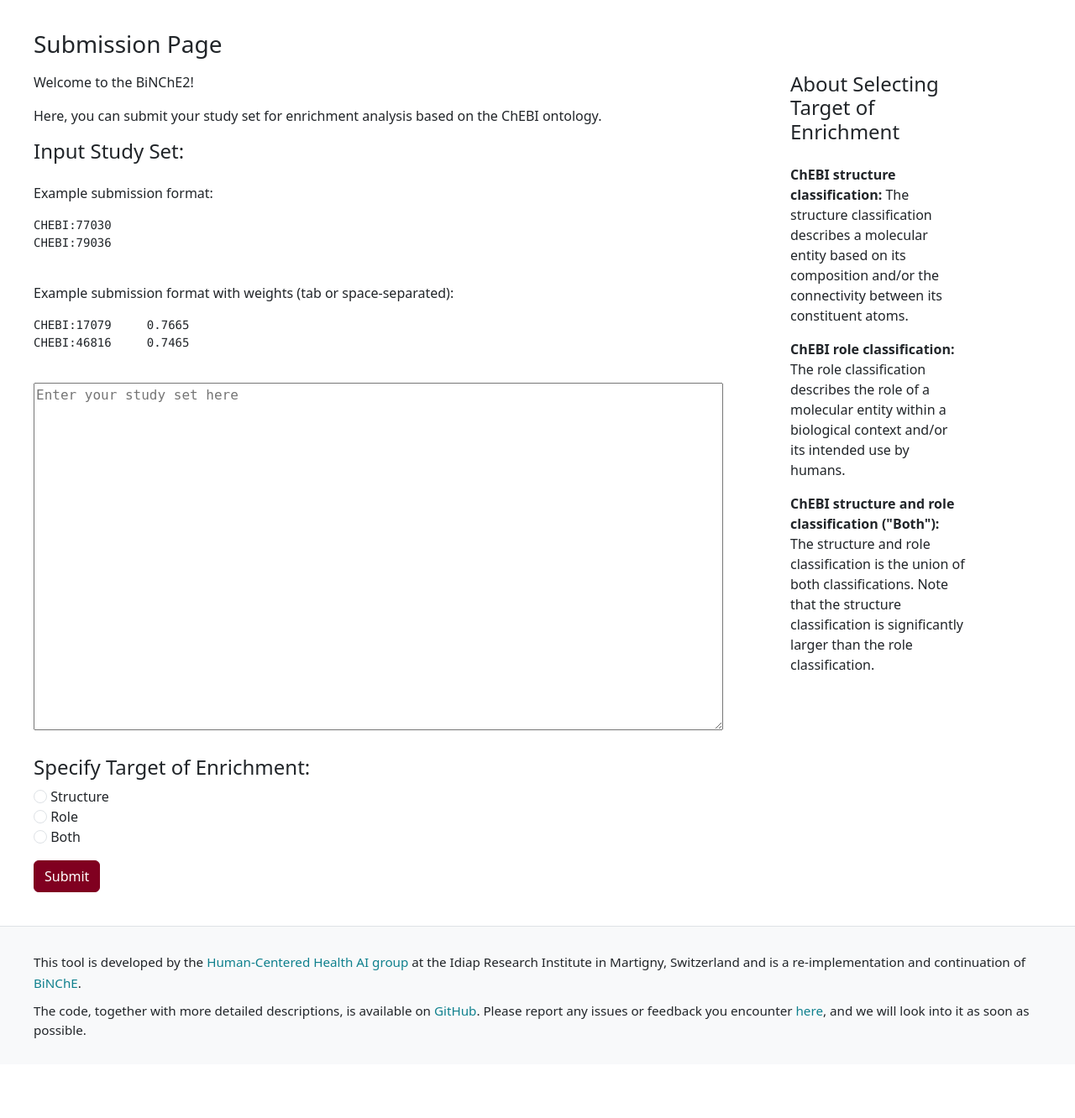
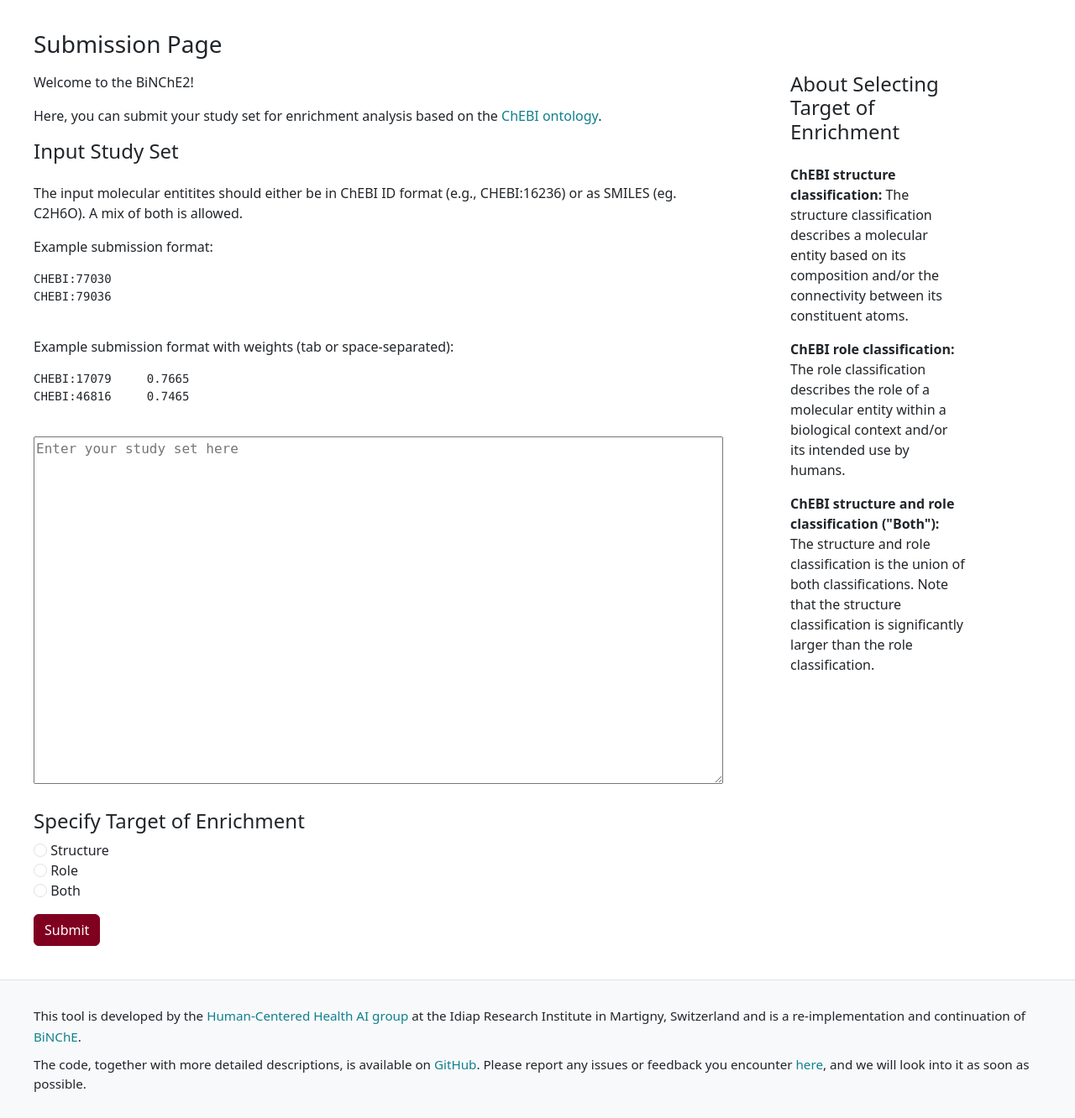
Before and after one commit to ontology-tools/binche2, a Flask app: page / in a window 1280 px wide. Shown: the part 56-1388 px from the top of the page at 84% size. Before the commit the page ends 1293 px from the top, so only its background shows below. Run offline with Flask 3, Linux system fonts and the light colour scheme.

Commit message:
saving unresolved smiles and make sure nodes are shwon in initial graph

```diff
--- a/website/app.py
+++ b/website/app.py
@@ -51,9 +51,10 @@
 
     studyset_list = []
     weights_dict = {}
+    unresolved_smiles = []
 
     if not studyset:
-        return studyset_list, weights_dict
+        return studyset_list, weights_dict, unresolved_smiles
 
     def normalize_id(raw_id: str) -> str:
         value = raw_id.strip().replace('"', "")
@@ -86,7 +87,9 @@
                 weight = float(parts[1])
                 # Check if first part is SMILES
                 if is_smiles(parts[0]):
-                    chebi_ids = convert_smiles_to_chebi(parts[0])
+                    chebi_ids, was_resolved = convert_smiles_to_chebi(parts[0])
+                    if not was_resolved:
+                        unresolved_smiles.append(parts[0])
                     # Apply the same weight to all resulting ChEBI IDs
                     for chebi_id in chebi_ids:
                         class_id = normalize_id(chebi_id)
@@ -103,7 +106,9 @@
         # Fallback: treat all parts as IDs without weights
         for part in parts:
             if is_smiles(part):
-                chebi_ids = convert_smiles_to_chebi(part)
+                chebi_ids, was_resolved = convert_smiles_to_chebi(part)
+                if not was_resolved:
+                    unresolved_smiles.append(part)
                 for chebi_id in chebi_ids:
                     class_id = normalize_id(chebi_id)
                     studyset_list.append(class_id)
@@ -111,11 +116,12 @@
                 class_id = normalize_id(part)
                 studyset_list.append(class_id)
 
-    return studyset_list, weights_dict
+    return studyset_list, weights_dict, unresolved_smiles
 
 def convert_smiles_to_chebi(smiles_string):
-    """Convert a single SMILES string to ChEBI IDs. Returns a list of ChEBI IDs."""
+    """Convert a single SMILES string to ChEBI IDs. Returns a tuple (chebi_ids_list, was_resolved)."""
     chebi_ids = []
+    was_resolved = False
 
     # Get details from ChEBI lookup to check for a direct match to a ChEBI ID
     response = requests.post("https://chebifier.hastingslab.org/api/details", json={
@@ -132,9 +138,11 @@
     if lookup_infotext and "CHEBI:" in lookup_infotext[0][1]:
         chebi_id = lookup_infotext[0][1].split("CHEBI:")[1].split()[0].rstrip('.')
         chebi_ids.append(f"CHEBI:{chebi_id}")
+        was_resolved = True
         print(f"Found ChEBI ID from lookup: CHEBI:{chebi_id} for SMILES {smiles_string}")
     else:
         # Get direct parents from classification
+        print(f"No direct ChEBI ID found from lookup for SMILES {smiles_string}, attempting classification...")
         response = requests.post("https://chebifier.hastingslab.org/api/classify", json={
             "smiles": smiles_string,
             "ontology": False,
@@ -147,11 +155,18 @@
         if direct_parents:
             # Extract ChEBI IDs from all parent lists
             for parent_list in direct_parents:
-                parent_ids = [f"CHEBI:{parent[0]}" for parent in parent_list]
-                chebi_ids.extend(parent_ids)
+                if parent_list is not None:
+                    parent_ids = [f"CHEBI:{parent[0]}" for parent in parent_list]
+                    chebi_ids.extend(parent_ids)
+                else:
+                    print(f"No parents found in one of the classification results for SMILES {smiles_string}")
+                    # print response content for debugging
+                    print(f"Classification response content: {response.content}")
+            if chebi_ids:
+                was_resolved = True
             print(f"Found {len(chebi_ids)} ChEBI IDs from classification for SMILES {smiles_string}")
 
-    return chebi_ids
+    return chebi_ids, was_resolved
 
 def map_p_value_correction_method(method_name):
     if method_name == 'bonferroni':
@@ -175,7 +190,7 @@
     if not raw_studyset:
         return redirect(url_for('submission'))
     # Convert multi-line or comma-separated input into a list
-    studyset_list, weights_dict = parse_studyset(raw_studyset)
+    studyset_list, weights_dict, unresolved_smiles = parse_studyset(raw_studyset)
 
     # Auto-scale weights if present (only scales up if max < 1000)
     # if weights_dict:
@@ -209,7 +224,9 @@
             'method': 'plain_enrich'
         }
 
-        return render_template('results.html', results=results, graph_json_file=graph_json_file)
+        session['unresolved_smiles'] = unresolved_smiles
+
+        return render_template('results.html', results=results, graph_json_file=graph_json_file, unresolved_smiles=unresolved_smiles)
 
     # P-VALUE CORRECTION METHOD
     method = request.form.get("p_value_correction_method")
@@ -271,7 +288,9 @@
         'benjamini_hochberg_correct': benjamini_hochberg_correct
     }
 
-    return render_template('results.html', results=results, graph_json_file=graph_json_file)
+    session['unresolved_smiles'] = unresolved_smiles
+
+    return render_template('results.html', results=results, graph_json_file=graph_json_file, unresolved_smiles=unresolved_smiles)
 
 @app.route('/graph')
 def graph():
--- a/website/templates/index.html
+++ b/website/templates/index.html
@@ -12,9 +12,10 @@
     <form action="/submission" method="POST" class="main-form">
 
         <p>Welcome to the BiNChE2!</p>
-        <p>Here, you can submit your study set for enrichment analysis based on the ChEBI ontology. </p>
-        <h4 class="mb-4">Input Study Set:</h4>
+        <p>Here, you can submit your study set for enrichment analysis based on the <a href="https://www.ebi.ac.uk/chebi/" style="color: #0f808d; text-decoration: none;">ChEBI ontology</a>. </p>
+        <h4 class="mb-4">Input Study Set</h4>
 
+        <p>The input molecular entitites should either be in ChEBI ID format (e.g., CHEBI:16236) or as SMILES (eg. C2H6O). A mix of both is allowed.</p>
         <p>Example submission format:</p>
         <pre>
 CHEBI:77030
@@ -26,11 +27,12 @@
 CHEBI:17079	0.7665
 CHEBI:46816	0.7465
         </pre>
+
         <textarea name="study_set" class="study-set" rows="17" cols="80"
             placeholder="Enter your study set here"></textarea>
 
         <br><br>
-        <h4>Specify Target of Enrichment:</h4>
+        <h4>Specify Target of Enrichment</h4>
 
         <div class="mb-3">
             <div class="form-chek">
```
Also changed, not shown: website/templates/graph.html (+8 -0 lines), website/templates/results.html (+10 -2 lines).
